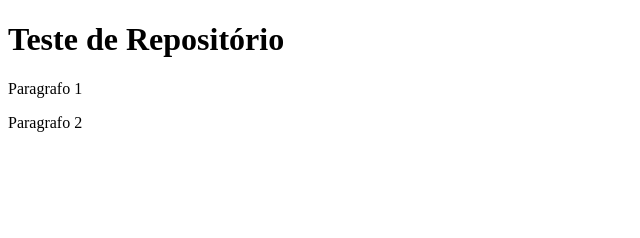
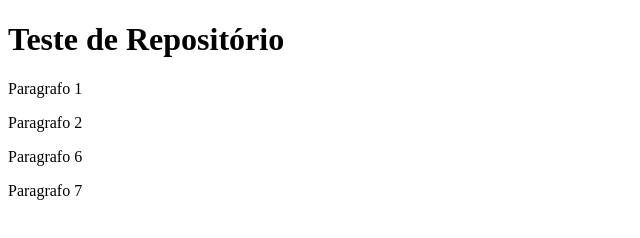
Before and after one commit to ufocruz/teste-git, a plain HTML site: page index.html in a window 1280 px wide. Shown: the whole page, without its empty margins (0-640 px from the left). Drawn offline with Linux system fonts and the light colour scheme.

Commit message:
Update index.html

```diff
--- a/index.html
+++ b/index.html
@@ -14,6 +14,10 @@
         <p>Paragrafo 1</p>
 
         <p>Paragrafo 2</p>
+
+        <p>Paragrafo 6</p>
+
+        <p>Paragrafo 7</p>
     </main>
 
 </body>
```
